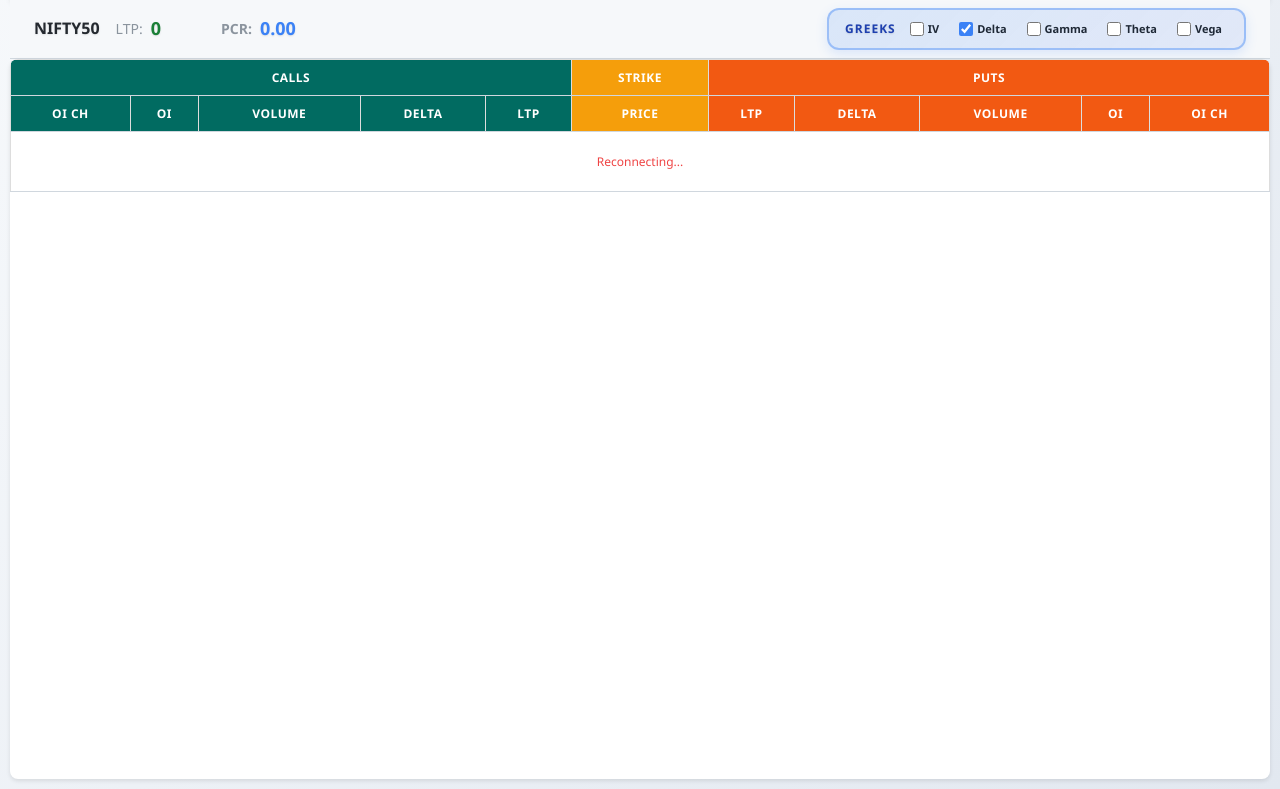
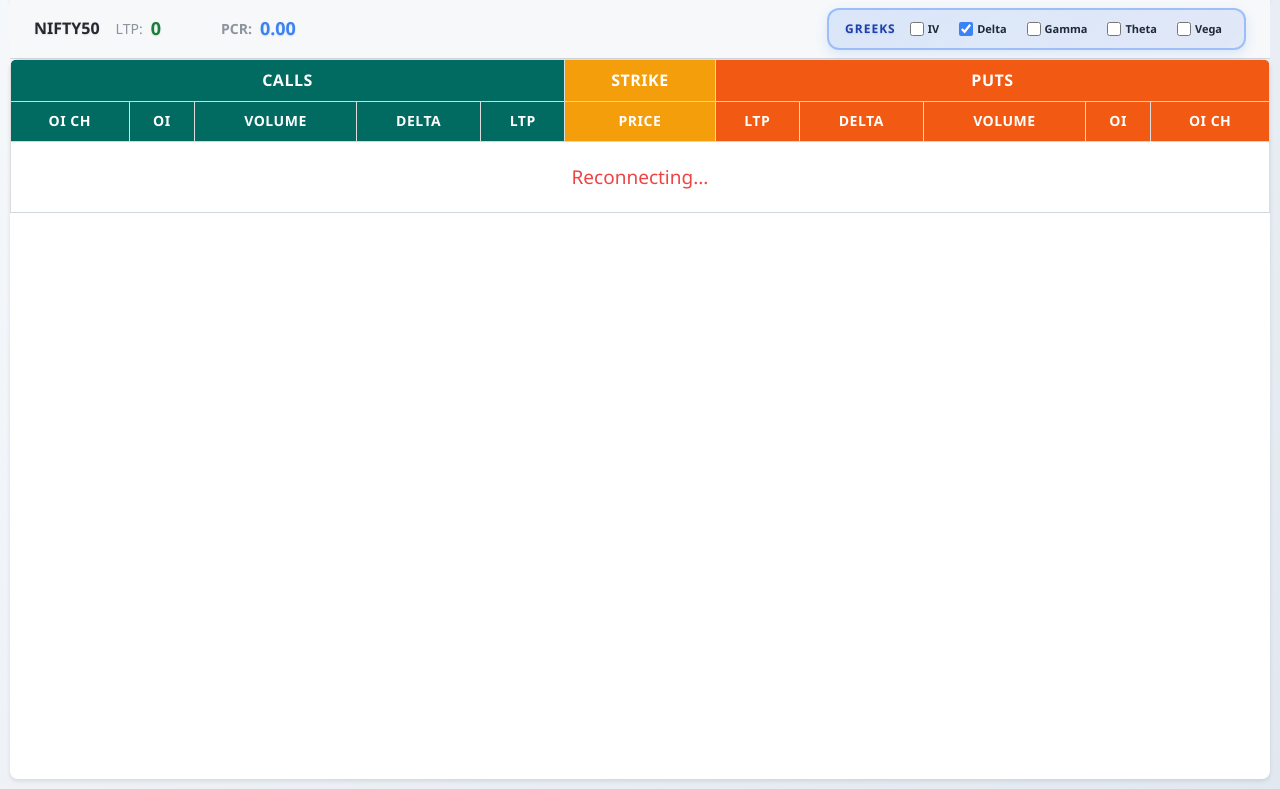
Before and after one commit to v9dlohar/Future-Traders, a Django app: template dashboard/templates/dashboard/optionchain.html in a window 1280 px wide. Shown: the part 232-1021 px from the top of the page. Run offline with Django 5.2, Linux system fonts and the light colour scheme; the template is opened without the code that fills it, so the values that code supplies are empty; parts of the project's set-up code (start-up, migrations or seed data) failed here and were passed over.

Commit message:
Update optionchain.html

```diff
--- a/dashboard/templates/dashboard/optionchain.html
+++ b/dashboard/templates/dashboard/optionchain.html
@@ -31,8 +31,8 @@
         .ltp-value { font-size: 18px; font-weight: 800; color: #1a7f37; text-shadow: 0 1px 2px rgba(0, 0, 0, 0.1); }
         .table-container { background: #ffffff; margin: 0; overflow-x: auto; height: calc(100vh - 80px); overflow-y: auto; position: sticky; top: 80px; transition: all 0.3s ease; }
         table { width: 100%; border-collapse: collapse; font-size: 12px; table-layout: auto; }
-        th { background: #f6f8fa; color: #656d76; padding: 10px 8px; text-align: center; font-weight: 700; font-size: 12px; border-bottom: 1px solid #d0d7de; position: sticky; top: 0; z-index: 10; text-transform: uppercase; letter-spacing: 0.5px; transition: all 0.3s ease; }
-        td { padding: 8px 6px; text-align: center; border-bottom: 1px solid #d0d7de; font-size: 12px; transition: background 0.2s; }
+        th { background: #f6f8fa; color: #656d76; padding: 10px 8px; text-align: center; font-weight: 700; font-size: 16px; border-bottom: 1px solid #d0d7de; position: sticky; top: 0; z-index: 10; text-transform: uppercase; letter-spacing: 0.5px; transition: all 0.3s ease; }
+        td { padding: 8px 6px; text-align: center; border-bottom: 1px solid #d0d7de; font-size: 19px; transition: background 0.2s; }
         tbody tr:hover { background: #e2e8f0; }
         .calls-header { background: #016B61 !important; color: #ffffff !important; transition: all 0.3s ease; }
         .puts-header { background: #F25912 !important; color: #ffffff !important; transition: all 0.3s ease; }
@@ -59,14 +59,13 @@
         }
         .call-data { color: #1a7f37; font-weight: 500; }
         .put-data { color: #1a7f37; font-weight: 500; }
-        .strike-price { background: #f6f8fa !important; color: #9a6700 !important; font-weight: 800; font-size: 13px; text-shadow: 0 1px 2px rgba(0, 0, 0, 0.1); }
+        .strike-price { background: #f6f8fa !important; color: #9a6700 !important; font-weight: 800; font-size: 20px; text-shadow: 0 1px 2px rgba(0, 0, 0, 0.1); }
         .positive { color: #1a7f37; font-weight: 700; }
         .negative { color: #cf222e; font-weight: 700; }
-        .highlight-max { background: #9dc209 !important; color: #000 !important; border-radius: 4px !important; }
+        .highlight-max { background: #adff2f  !important; color: #000 !important; border-radius: 4px !important; }
         .highlight-75 { background: #ffff00 !important; color: #000 !important; border-radius: 4px !important; }
         .highlight-max small, .highlight-75 small { color: #000 !important; font-weight: normal !important; }
-        .itm-call { background: #f3f4f6 !important; }
-        .itm-put { background: #f3f4f6 !important; }
+
         .ltp-line { border-top: 2px solid #0969da; background: linear-gradient(90deg, transparent, rgba(9, 105, 218, 0.2), transparent); position: relative; }
         .ltp-line::after { content: attr(data-ltp); position: absolute; left: 50%; top: -11px; transform: translateX(-50%); background: linear-gradient(135deg, #0969da 0%, #2563eb 50%, #1d4ed8 100%); color: white; padding: 2px 8px; font-size: 9px; font-weight: 600; border-radius: 4px; box-shadow: 0 2px 8px rgba(9, 105, 218, 0.4), 0 1px 3px rgba(0,0,0,0.2); border: 1px solid rgba(255,255,255,0.2); letter-spacing: 0.5px; }
         .volume-bar { height: 3px; background: #e9ecef; border-radius: 2px; margin-top: 4px; overflow: hidden; }
@@ -169,25 +168,25 @@
                     <th colspan="10" class="puts-header">PUTS</th>
                 </tr>
                 <tr>
-                    <th class="calls-header">OI CH</th>
-                    <th class="calls-header">OI</th>
-                    <th class="calls-header">VOLUME</th>
-                    <th class="calls-header">IV</th>
-                    <th class="calls-header">GAMMA</th>
-                    <th class="calls-header">THETA</th>
-                    <th class="calls-header">VEGA</th>
-                    <th class="calls-header">DELTA</th>
-                    <th class="calls-header">LTP</th>
-                    <th class="strike-header">PRICE</th>
-                    <th class="puts-header">LTP</th>
-                    <th class="puts-header">DELTA</th>
-                    <th class="puts-header">VEGA</th>
-                    <th class="puts-header">THETA</th>
-                    <th class="puts-header">GAMMA</th>
-                    <th class="puts-header">IV</th>
-                    <th class="puts-header">VOLUME</th>
-                    <th class="puts-header">OI</th>
-                    <th class="puts-header">OI CH</th>
+                    <th class="calls-header" style="font-size: 14px;">OI CH</th>
+                    <th class="calls-header" style="font-size: 14px;">OI</th>
+                    <th class="calls-header" style="font-size: 14px;">VOLUME</th>
+                    <th class="calls-header" style="font-size: 14px;">IV</th>
+                    <th class="calls-header" style="font-size: 14px;">GAMMA</th>
+                    <th class="calls-header" style="font-size: 14px;">THETA</th>
+                    <th class="calls-header" style="font-size: 14px;">VEGA</th>
+                    <th class="calls-header" style="font-size: 14px;">DELTA</th>
+                    <th class="calls-header" style="font-size: 14px;">LTP</th>
+                    <th class="strike-header" style="font-size: 14px;">PRICE</th>
+                    <th class="puts-header" style="font-size: 14px;">LTP</th>
+                    <th class="puts-header" style="font-size: 14px;">DELTA</th>
+                    <th class="puts-header" style="font-size: 14px;">VEGA</th>
+                    <th class="puts-header" style="font-size: 14px;">THETA</th>
+                    <th class="puts-header" style="font-size: 14px;">GAMMA</th>
+                    <th class="puts-header" style="font-size: 14px;">IV</th>
+                    <th class="puts-header" style="font-size: 14px;">VOLUME</th>
+                    <th class="puts-header" style="font-size: 14px;">OI</th>
+                    <th class="puts-header" style="font-size: 14px;">OI CH</th>
                 </tr>
             </thead>
             <tbody>
@@ -729,23 +728,23 @@
                         // Greek columns have special classes (greek-iv, greek-delta, etc.) for visibility toggle
                         tr.innerHTML = `
                             <td class="call-data call-oich ${isCallITM ? 'itm-call' : ''}">${formatIndian(row.CALL_OICH)}</td>
-                            <td class="call-data call-oi ${isCallITM ? 'itm-call' : ''}">${formatIndian(row.CALL_OI)}<br><small style="color: #666; font-size: 10px;">(${parseFloat(row.CALL_PMCOI) % 1 === 0 ? parseInt(row.CALL_PMCOI) : parseFloat(row.CALL_PMCOI).toFixed(2)}%)</small></td>
-                            <td class="call-data call-volume ${isCallITM ? 'itm-call' : ''}">${formatIndian(row.CALL_VOLUME)}<br><small style="color: #666; font-size: 10px;">(${parseFloat(row.CALL_PMCV) % 1 === 0 ? parseInt(row.CALL_PMCV) : parseFloat(row.CALL_PMCV).toFixed(2)}%)</small></td>
+                            <td class="call-data call-oi ${isCallITM ? 'itm-call' : ''}">${formatIndian(row.CALL_OI)}<br><small style="color: #666; font-size: 17px;">(${parseFloat(row.CALL_PMCOI) % 1 === 0 ? parseInt(row.CALL_PMCOI) : parseFloat(row.CALL_PMCOI).toFixed(2)}%)</small></td>
+                            <td class="call-data call-volume ${isCallITM ? 'itm-call' : ''}">${formatIndian(row.CALL_VOLUME)}<br><small style="color: #666; font-size: 17px;">(${parseFloat(row.CALL_PMCV) % 1 === 0 ? parseInt(row.CALL_PMCV) : parseFloat(row.CALL_PMCV).toFixed(2)}%)</small></td>
                             <td class="call-data greek-iv ${isCallITM ? 'itm-call' : ''}">${row.CALL_IV}</td>
                             <td class="call-data greek-gamma ${isCallITM ? 'itm-call' : ''}">${row.CALL_GAMMA}</td>
                             <td class="call-data greek-theta ${isCallITM ? 'itm-call' : ''}">${row.CALL_THETA}</td>
                             <td class="call-data greek-vega ${isCallITM ? 'itm-call' : ''}">${row.CALL_VEGA}</td>
                             <td class="call-data greek-delta ${isCallITM ? 'itm-call' : ''}">${row.CALL_DELTA}</td>
-                            <td class="call-data ${isCallITM ? 'itm-call' : ''}" style="font-weight: 600;">${row.CALL_LTP}<br><small class="${row.CALL_LTPCH >= 0 ? 'positive' : 'negative'}" style="font-size: 10px;">(${row.CALL_LTPCH})</small></td>
+                            <td class="call-data ${isCallITM ? 'itm-call' : ''}" style="font-weight: 600;">${row.CALL_LTP}<br><small class="${row.CALL_LTPCH >= 0 ? 'positive' : 'negative'}" style="font-size: 17px;">(${row.CALL_LTPCH})</small></td>
                             <td class="strike-price">${row.STRIKE_PRICE}</td>
-                            <td class="put-data ${isPutITM ? 'itm-put' : ''}" style="font-weight: 600;">${row.PUT_LTP}<br><small class="${row.PUT_LTPCH >= 0 ? 'positive' : 'negative'}" style="font-size: 10px;">(${row.PUT_LTPCH})</small></td>
+                            <td class="put-data ${isPutITM ? 'itm-put' : ''}" style="font-weight: 600;">${row.PUT_LTP}<br><small class="${row.PUT_LTPCH >= 0 ? 'positive' : 'negative'}" style="font-size: 17px;">(${row.PUT_LTPCH})</small></td>
                             <td class="put-data greek-delta ${isPutITM ? 'itm-put' : ''}">${row.PUT_DELTA}</td>
                             <td class="put-data greek-vega ${isPutITM ? 'itm-put' : ''}">${row.PUT_VEGA}</td>
                             <td class="put-data greek-theta ${isPutITM ? 'itm-put' : ''}">${row.PUT_THETA}</td>
                             <td class="put-data greek-gamma ${isPutITM ? 'itm-put' : ''}">${row.PUT_GAMMA}</td>
                             <td class="put-data greek-iv ${isPutITM ? 'itm-put' : ''}">${row.PUT_IV}</td>
-                            <td class="put-data put-volume ${isPutITM ? 'itm-put' : ''}">${formatIndian(row.PUT_VOLUME)}<br><small style="color: #666; font-size: 10px;">(${parseFloat(row.PUT_PMPV) % 1 === 0 ? parseInt(row.PUT_PMPV) : parseFloat(row.PUT_PMPV).toFixed(2)}%)</small></td>
-                            <td class="put-data put-oi ${isPutITM ? 'itm-put' : ''}">${formatIndian(row.PUT_OI)}<br><small style="color: #666; font-size: 10px;">(${parseFloat(row.PUT_PMPOI) % 1 === 0 ? parseInt(row.PUT_PMPOI) : parseFloat(row.PUT_PMPOI).toFixed(2)}%)</small></td>
+                            <td class="put-data put-volume ${isPutITM ? 'itm-put' : ''}">${formatIndian(row.PUT_VOLUME)}<br><small style="color: #666; font-size: 17px;">(${parseFloat(row.PUT_PMPV) % 1 === 0 ? parseInt(row.PUT_PMPV) : parseFloat(row.PUT_PMPV).toFixed(2)}%)</small></td>
+                            <td class="put-data put-oi ${isPutITM ? 'itm-put' : ''}">${formatIndian(row.PUT_OI)}<br><small style="color: #666; font-size: 17px;">(${parseFloat(row.PUT_PMPOI) % 1 === 0 ? parseInt(row.PUT_PMPOI) : parseFloat(row.PUT_PMPOI).toFixed(2)}%)</small></td>
                             <td class="put-data put-oich ${isPutITM ? 'itm-put' : ''}">${formatIndian(row.PUT_OICH)}</td>
                         `;
                         tbody.appendChild(tr);
@@ -876,7 +875,7 @@
                 cells.forEach((cell, index) => {
                     const value = parseFloat(cell.textContent.replace(/[,%]/g, ''));
                     const smallText = cell.querySelector('small');
-                    const percentage = smallText ? parseFloat(smallText.textContent.replace('%', '')) : 0;
+                    const percentage = smallText ? parseFloat(smallText.textContent.replace(/[()%]/g, '')) : 0;
                     cellData.push({ cell, value, percentage, index });
                 });
 
```
